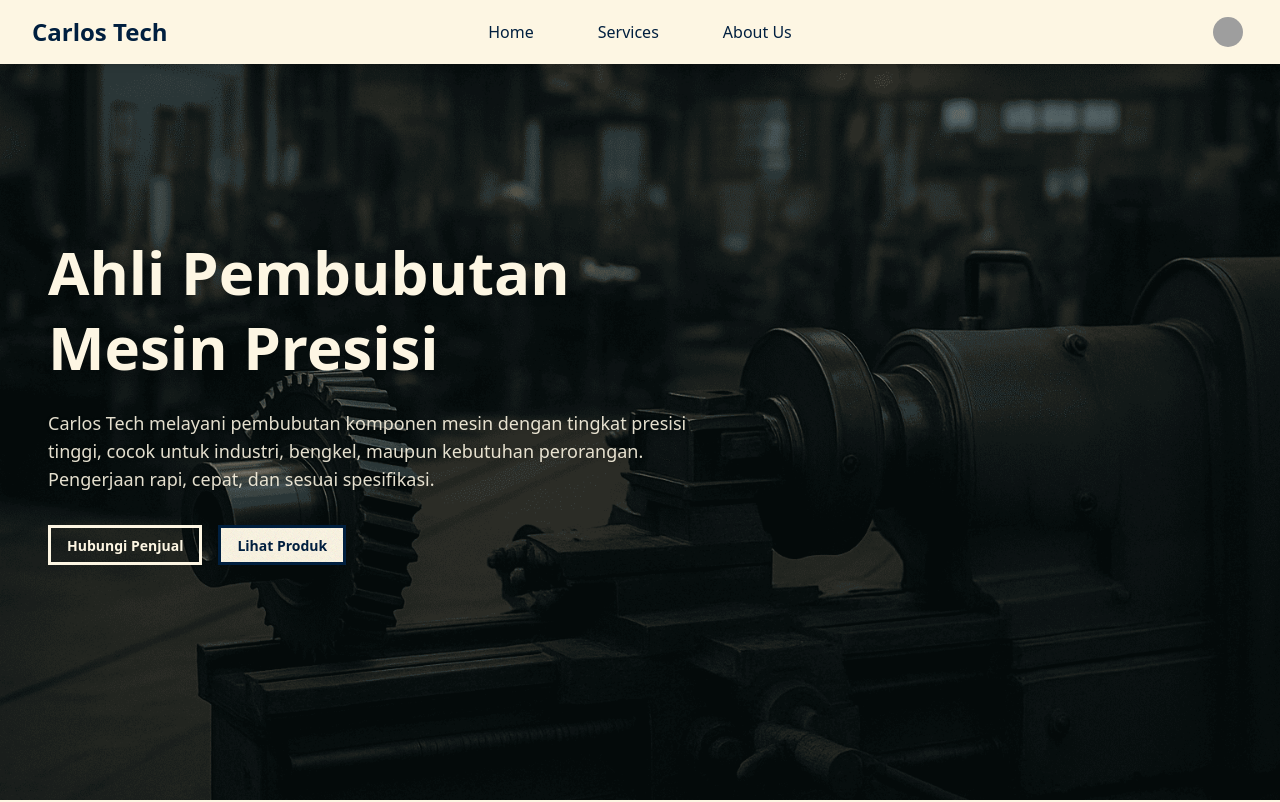
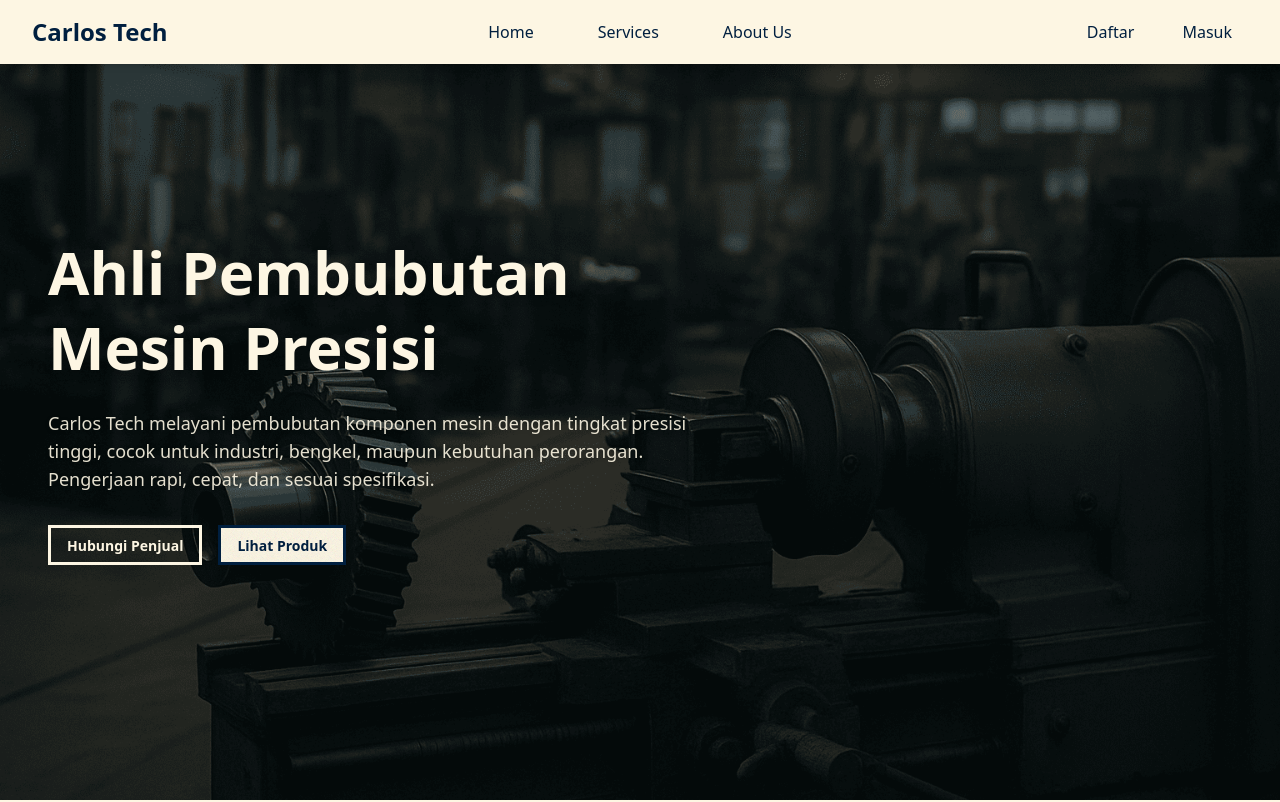
Before and after one commit to dzakyzein/carlos-tech-next, a Next.js app: page / in a window 1280 px wide. Shown: the top 802 px of the page. Built offline with nearby package versions, Linux system fonts and the light colour scheme; grey boxes are pictures that could not be loaded.

Commit message:
add function navbar login register

```diff
--- a/src/components/Navbar.jsx
+++ b/src/components/Navbar.jsx
@@ -5,8 +5,9 @@ import Link from 'next/link';
 import { motion, AnimatePresence } from 'framer-motion';
 
 const Navbar = () => {
-  const [isLoggedIn, setIsLoggedIn] = useState(true); // simulasi login
+  const [isLoggedIn, setIsLoggedIn] = useState(false); // default: belum login
   const [dropdownOpen, setDropdownOpen] = useState(false);
+  const [mobileOpen, setMobileOpen] = useState(false);
 
   const dropdownVariants = {
     hidden: { opacity: 0, y: -5 },
@@ -15,7 +16,7 @@ const Navbar = () => {
   };
 
   return (
-    <div className='navbar bg-secondary text-primary px-4 md:px-8 shadow-md fixed z-99'>
+    <div className='navbar bg-secondary text-primary px-4 md:px-8 shadow-md fixed w-full z-50'>
       {/* Start */}
       <div className='navbar-start'>
         <Link href='/' className='text-2xl font-bold'>
@@ -23,7 +24,7 @@ const Navbar = () => {
         </Link>
       </div>
 
-      {/* Center */}
+      {/* Center menu (desktop) */}
       <div className='navbar-center hidden md:flex space-x-8'>
         <Link
           href='/'
@@ -47,6 +48,7 @@ const Navbar = () => {
 
       {/* End */}
       <div className='navbar-end'>
+        {/* Desktop login state */}
         {!isLoggedIn ? (
           <div className='hidden md:flex space-x-4'>
             <Link
@@ -80,7 +82,7 @@ const Navbar = () => {
                   animate='visible'
                   exit='exit'
                   variants={dropdownVariants}
-                  className='menu menu-sm dropdown-content absolute right-0 mt-3 z-[1] p-2 shadow bg-secondary text-primary rounded-box w-48'
+                  className='absolute right-0 mt-3 z-[1] p-2 shadow bg-secondary text-primary rounded-box w-48'
                 >
                   <li>
                     <Link href='/profile'>Profile</Link>
@@ -97,14 +99,14 @@ const Navbar = () => {
         {/* Mobile Menu */}
         <div className='relative md:hidden'>
           <button
-            onClick={() => setDropdownOpen(!dropdownOpen)}
+            onClick={() => setMobileOpen(!mobileOpen)}
             className='btn btn-ghost p-2'
           >
             &#9776;
           </button>
 
           <AnimatePresence>
-            {dropdownOpen && (
+            {mobileOpen && (
               <motion.ul
                 initial={{ opacity: 0, y: -10 }}
                 animate={{ opacity: 1, y: 0 }}
```
